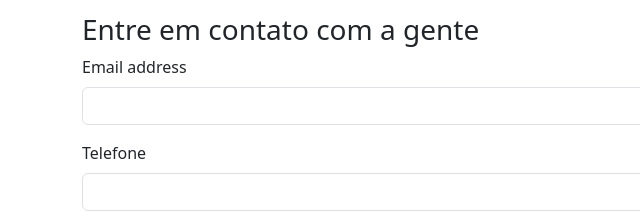
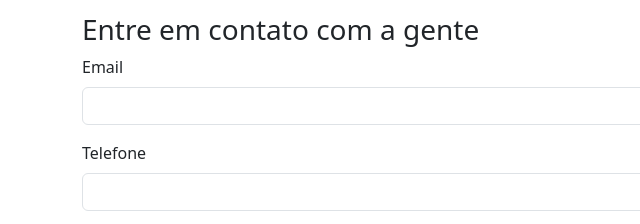
Before and after one commit to MorettiLeonardo/bootstrap_viagens, a plain HTML site: page index.html in a window 1280 px wide. Shown: the part 1059-1283 px from the top of the page, 0-640 px from the left. Drawn offline with Linux system fonts and the light colour scheme.

Commit message:
arrumando o formulario do index.html

```diff
--- a/index.html
+++ b/index.html
@@ -135,7 +135,7 @@
             <h3>Entre em contato com a gente</h3>
             <form class="w-block">
                 <div class="mb-3">
-                  <label for="email" class="form-label">Email address</label>
+                  <label for="email" class="form-label">Email</label>
                   <input type="email" class="form-control" id="emailContact" aria-describedby="emailHelp">
                   <div id="emailHelp" class="form-text"></div>
                 </div>
```
